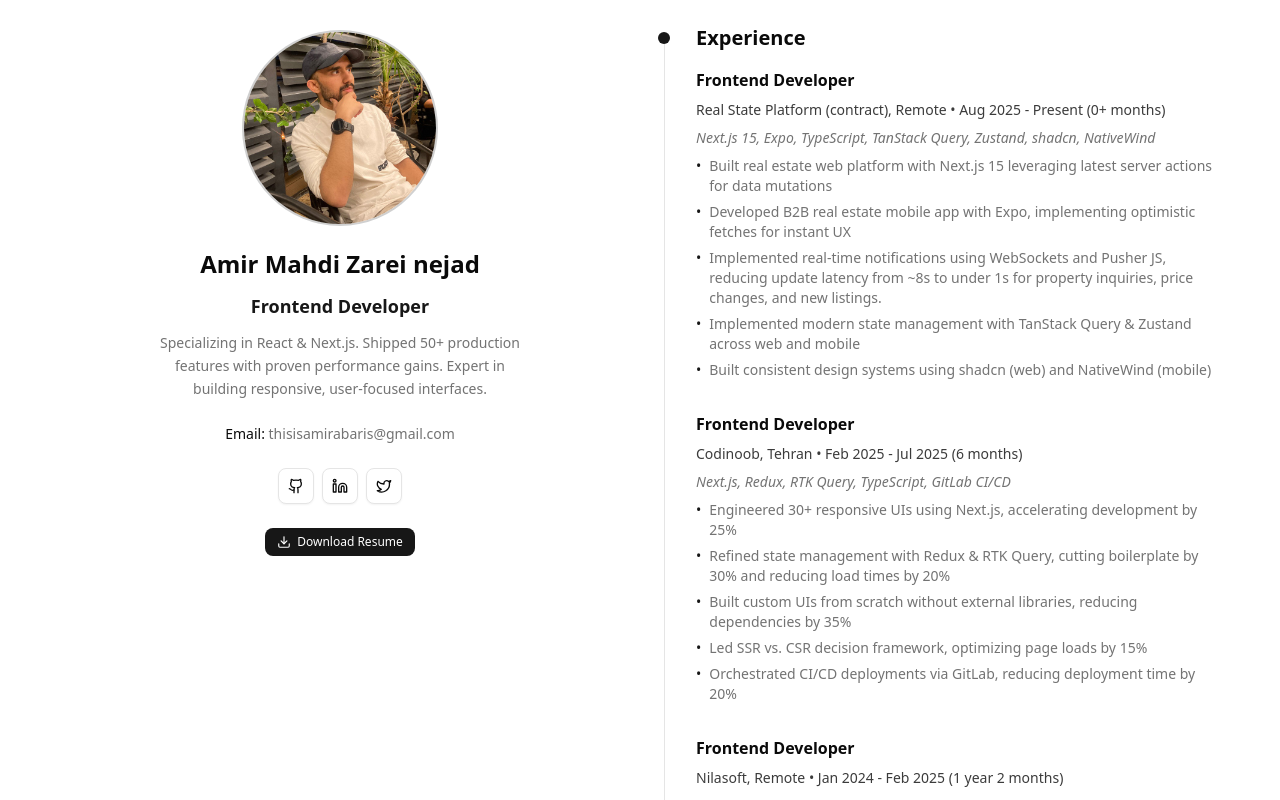
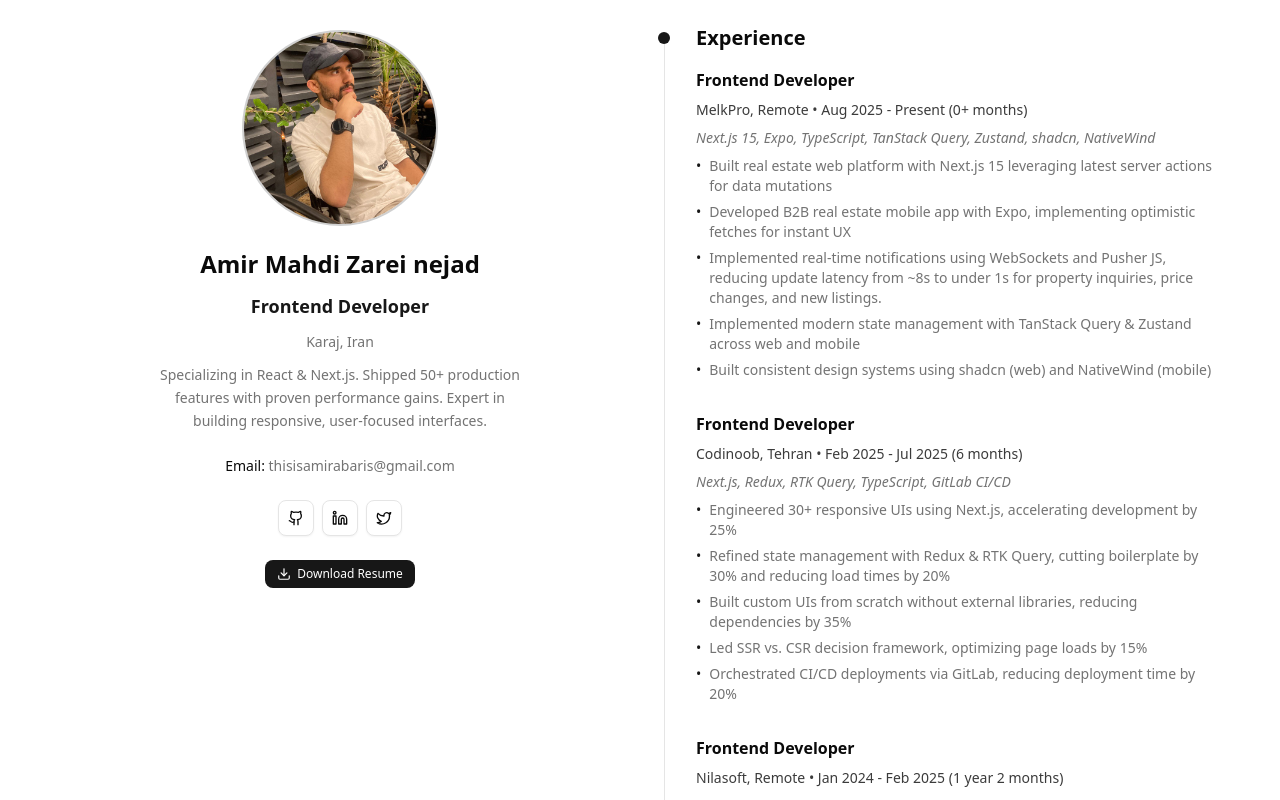
Before and after one commit to AmirAbaris/amir-abaris, a Next.js app: page / in a window 1280 px wide. Shown: the top 800 px of the page. Built offline with nearby package versions, Linux system fonts and the light colour scheme.

Commit message:
refactor: update company name in experience section to reflect current contract

```diff
--- a/components/experience-section.tsx
+++ b/components/experience-section.tsx
@@ -46,7 +46,7 @@
   const experiences: ExperienceItemProps[] = [
     {
       title: "Frontend Developer",
-      company: "Real State Platform (contract), Remote",
+      company: "MelkPro, Remote",
       duration: `Aug 2025 - Present (${getFreelanceDuration()}+ months)`,
       techStack:
         "Next.js 15, Expo, TypeScript, TanStack Query, Zustand, shadcn, NativeWind",
--- a/components/profile-section.tsx
+++ b/components/profile-section.tsx
@@ -23,6 +23,7 @@
       <div className="text-center space-y-3">
         <h1 className="text-2xl font-bold">Amir Mahdi Zarei nejad</h1>
         <p className="text-lg font-semibold text-primary">Frontend Developer</p>
+        <p className="text-sm text-muted-foreground">Karaj, Iran</p>
         <p className="text-sm text-muted-foreground max-w-sm leading-relaxed">
           Specializing in React & Next.js. Shipped 50+ production features with
           proven performance gains. Expert in building responsive, user-focused
@@ -69,7 +70,7 @@
           </Link>
         </div>
         <Link
-          href="https://7lg03ct7vc.ufs.sh/f/PyyzXFE2HKsLybIEIE9xEVqoFsGYIdk5UBDtSairJnf1Hxh3"
+          href="https://7lg03ct7vc.ufs.sh/f/PyyzXFE2HKsLCw31KYXjNvAl2DRyo80sC76rPFXxKikgGaE5"
           target="_blank"
           rel="noopener noreferrer"
           className="mt-4 inline-flex items-center gap-1.5 bg-primary hover:bg-primary/90 px-3 py-1.5 rounded-md text-xs font-medium transition-colors text-white"
```
